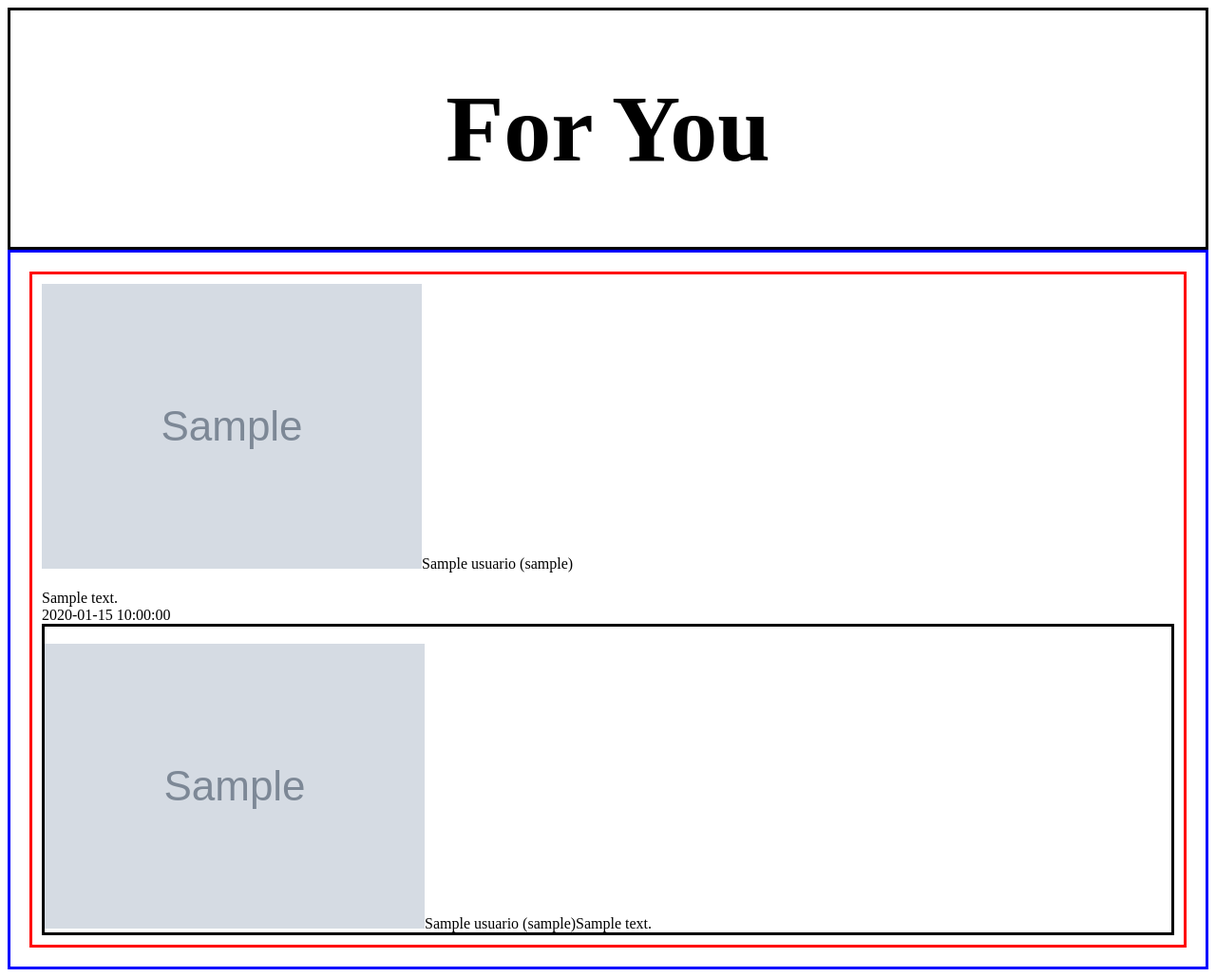
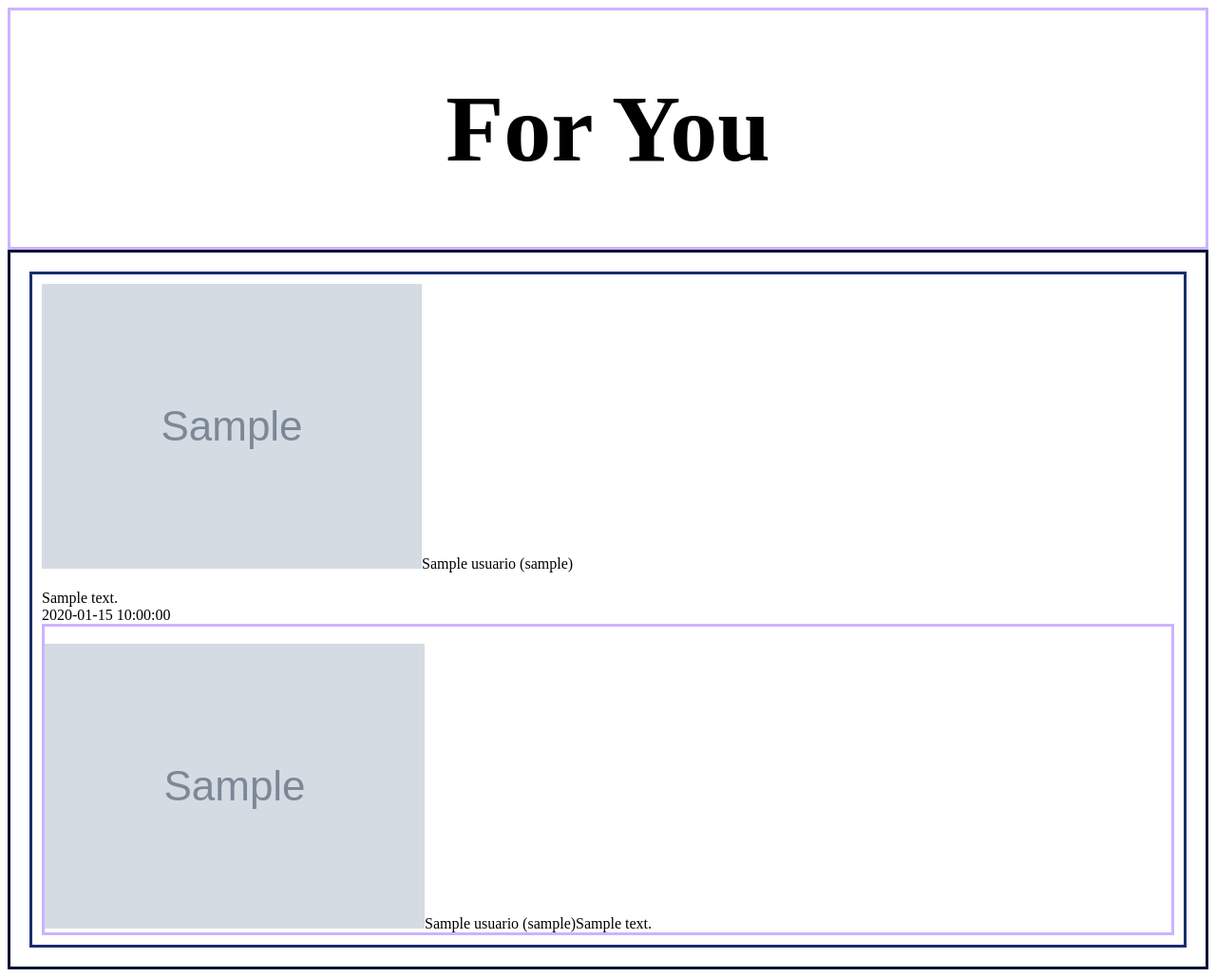
Before and after one commit to caioviniciusrolins1213/Trabalho-de-DW, a PHP site: page /FeedPersonalizado/feed.php in a window 1280 px wide. Shown: the whole page at 95% size. Run offline with PHP 8.4, Linux system fonts and the light colour scheme; tables that the repository leaves empty hold one stand-in row (values such as "Sample post"); grey boxes marked "Sample" are stand-in pictures; data that the repository does not hold is empty.

Commit message:
alterei as cores dos iframes

```diff
--- a/codigo/FeedPersonalizado/css.css
+++ b/codigo/FeedPersonalizado/css.css
@@ -24,15 +24,16 @@
 
     div {
             border-style: solid;
+            border-color: #cbb3ff;
     }
 
     .postagens {
-            border-color: blue;
+            border-color: #071233;
             padding: 10px;
     }
 
     .postagem {
-            border-color: red;
+            border-color: #182e70;
             padding: 10px;
             margin: 10px;
         }
```
